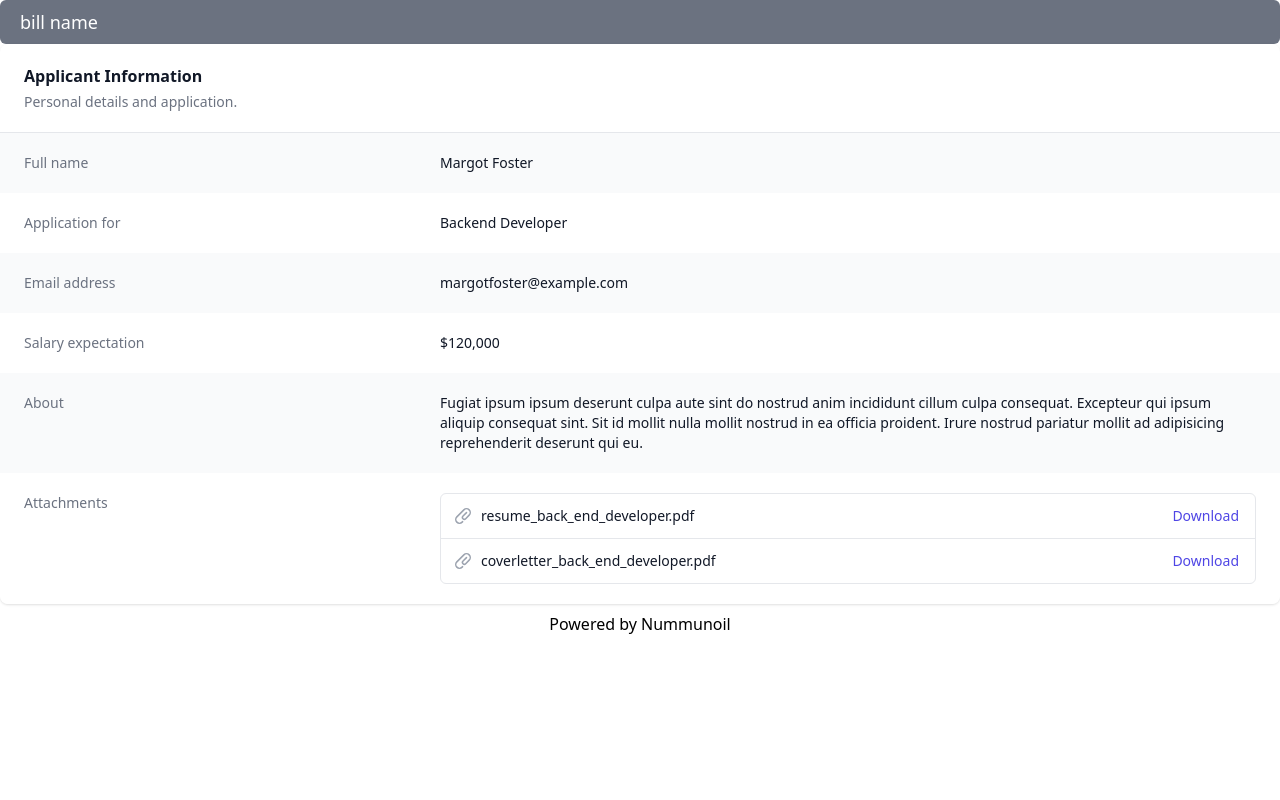
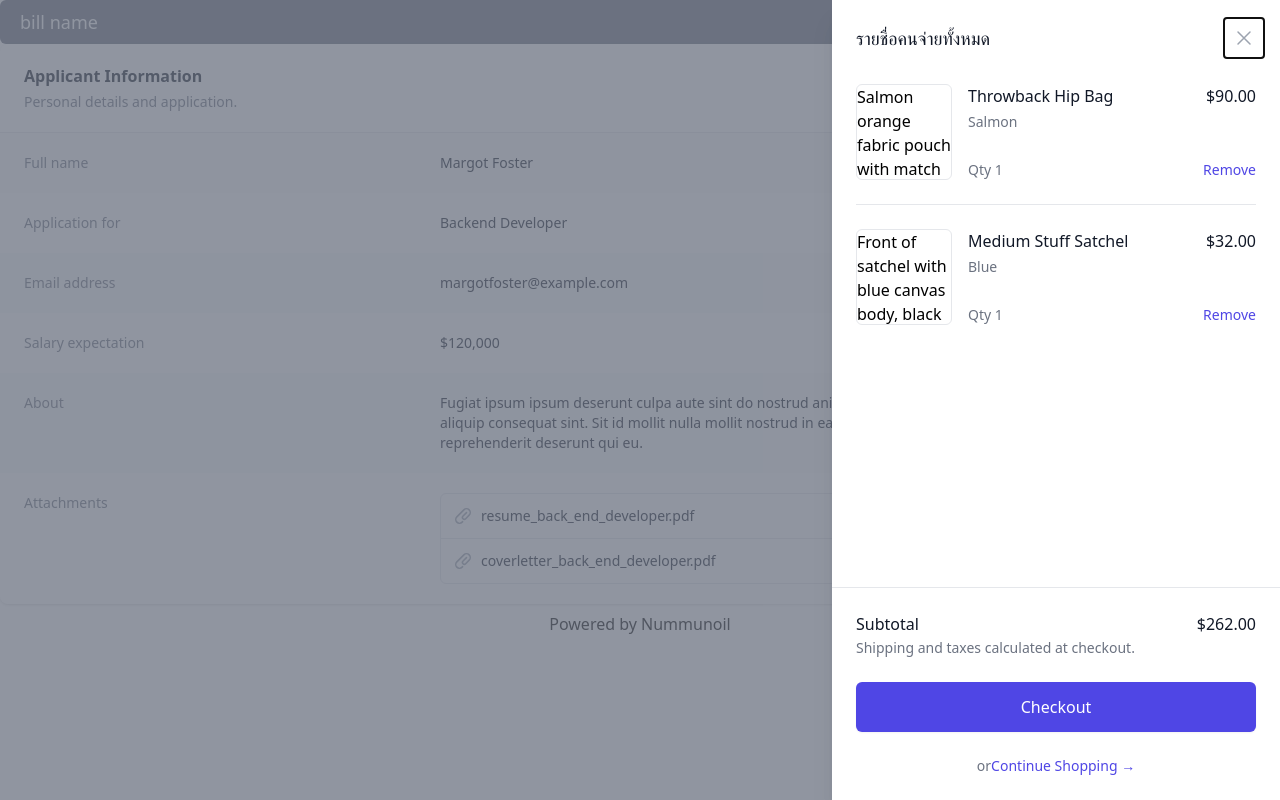
Before and after one commit to nummunoil/bill, a Next.js app: page / in a window 1280 px wide. Built offline with nearby package versions, Linux system fonts and the light colour scheme.

Commit message:
tailwind draft 2

```diff
--- a/components/bill.js
+++ b/components/bill.js
@@ -1,56 +1,67 @@
 import Head from "next/head";
 import Image from "next/image";
 import { useState } from "react";
+import SlideOver from "./slide";
 
 const assetPrefix = "/bill";
 
 export default function Bill() {
+  const [open, setOpen] = useState(true);
   const [billName, setBillName] = useState("bill name");
   return (
     <div>
-      <div className="bg-gray-500 text-white rounded-md px-5 py-2 text-lg font-medium">
+      <SlideOver clickOpen={open} />
+      <div
+        className="bg-gray-500 text-white rounded-md px-5 py-2 text-lg font-medium"
+        onClick={() => setOpen(!open)}
+      >
         {billName}
       </div>
-      <div class="overflow-hidden bg-white shadow sm:rounded-lg">
-        <div class="px-4 py-5 sm:px-6">
-          <h3 class="text-base font-semibold leading-6 text-gray-900">
+
+      <div className="overflow-hidden bg-white shadow sm:rounded-lg">
+        <div className="px-4 py-5 sm:px-6">
+          <h3 className="text-base font-semibold leading-6 text-gray-900">
             Applicant Information
           </h3>
-          <p class="mt-1 max-w-2xl text-sm text-gray-500">
+          <p className="mt-1 max-w-2xl text-sm text-gray-500">
             Personal details and application.
           </p>
         </div>
-        <div class="border-t border-gray-200">
+        <div className="border-t border-gray-200">
           <dl>
-            <div class="bg-gray-50 px-4 py-5 sm:grid sm:grid-cols-3 sm:gap-4 sm:px-6">
-              <dt class="text-sm font-medium text-gray-500">Full name</dt>
-              <dd class="mt-1 text-sm text-gray-900 sm:col-span-2 sm:mt-0">
+            <div className="bg-gray-50 px-4 py-5 sm:grid sm:grid-cols-3 sm:gap-4 sm:px-6">
+              <dt className="text-sm font-medium text-gray-500">Full name</dt>
+              <dd className="mt-1 text-sm text-gray-900 sm:col-span-2 sm:mt-0">
                 Margot Foster
               </dd>
             </div>
-            <div class="bg-white px-4 py-5 sm:grid sm:grid-cols-3 sm:gap-4 sm:px-6">
-              <dt class="text-sm font-medium text-gray-500">Application for</dt>
-              <dd class="mt-1 text-sm text-gray-900 sm:col-span-2 sm:mt-0">
+            <div className="bg-white px-4 py-5 sm:grid sm:grid-cols-3 sm:gap-4 sm:px-6">
+              <dt className="text-sm font-medium text-gray-500">
+                Application for
+              </dt>
+              <dd className="mt-1 text-sm text-gray-900 sm:col-span-2 sm:mt-0">
                 Backend Developer
               </dd>
             </div>
-            <div class="bg-gray-50 px-4 py-5 sm:grid sm:grid-cols-3 sm:gap-4 sm:px-6">
-              <dt class="text-sm font-medium text-gray-500">Email address</dt>
-              <dd class="mt-1 text-sm text-gray-900 sm:col-span-2 sm:mt-0">
+            <div className="bg-gray-50 px-4 py-5 sm:grid sm:grid-cols-3 sm:gap-4 sm:px-6">
+              <dt className="text-sm font-medium text-gray-500">
+                Email address
+              </dt>
+              <dd className="mt-1 text-sm text-gray-900 sm:col-span-2 sm:mt-0">
                 margotfoster@example.com
               </dd>
             </div>
-            <div class="bg-white px-4 py-5 sm:grid sm:grid-cols-3 sm:gap-4 sm:px-6">
-              <dt class="text-sm font-medium text-gray-500">
+            <div className="bg-white px-4 py-5 sm:grid sm:grid-cols-3 sm:gap-4 sm:px-6">
+              <dt className="text-sm font-medium text-gray-500">
                 Salary expectation
               </dt>
-              <dd class="mt-1 text-sm text-gray-900 sm:col-span-2 sm:mt-0">
+              <dd className="mt-1 text-sm text-gray-900 sm:col-span-2 sm:mt-0">
                 $120,000
               </dd>
             </div>
-            <div class="bg-gray-50 px-4 py-5 sm:grid sm:grid-cols-3 sm:gap-4 sm:px-6">
-              <dt class="text-sm font-medium text-gray-500">About</dt>
-              <dd class="mt-1 text-sm text-gray-900 sm:col-span-2 sm:mt-0">
+            <div className="bg-gray-50 px-4 py-5 sm:grid sm:grid-cols-3 sm:gap-4 sm:px-6">
+              <dt className="text-sm font-medium text-gray-500">About</dt>
+              <dd className="mt-1 text-sm text-gray-900 sm:col-span-2 sm:mt-0">
                 Fugiat ipsum ipsum deserunt culpa aute sint do nostrud anim
                 incididunt cillum culpa consequat. Excepteur qui ipsum aliquip
                 consequat sint. Sit id mollit nulla mollit nostrud in ea officia
@@ -58,17 +69,17 @@ export default function Bill() {
                 reprehenderit deserunt qui eu.
               </dd>
             </div>
-            <div class="bg-white px-4 py-5 sm:grid sm:grid-cols-3 sm:gap-4 sm:px-6">
-              <dt class="text-sm font-medium text-gray-500">Attachments</dt>
-              <dd class="mt-1 text-sm text-gray-900 sm:col-span-2 sm:mt-0">
+            <div className="bg-white px-4 py-5 sm:grid sm:grid-cols-3 sm:gap-4 sm:px-6">
+              <dt className="text-sm font-medium text-gray-500">Attachments</dt>
+              <dd className="mt-1 text-sm text-gray-900 sm:col-span-2 sm:mt-0">
                 <ul
                   role="list"
-                  class="divide-y divide-gray-200 rounded-md border border-gray-200"
+                  className="divide-y divide-gray-200 rounded-md border border-gray-200"
                 >
-                  <li class="flex items-center justify-between py-3 pl-3 pr-4 text-sm">
-                    <div class="flex w-0 flex-1 items-center">
+                  <li className="flex items-center justify-between py-3 pl-3 pr-4 text-sm">
+                    <div className="flex w-0 flex-1 items-center">
                       <svg
-                        class="h-5 w-5 flex-shrink-0 text-gray-400"
+                        className="h-5 w-5 flex-shrink-0 text-gray-400"
                         viewBox="0 0 20 20"
                         fill="currentColor"
                         aria-hidden="true"
@@ -79,23 +90,23 @@ export default function Bill() {
                           clip-rule="evenodd"
                         />
                       </svg>
-                      <span class="ml-2 w-0 flex-1 truncate">
+                      <span className="ml-2 w-0 flex-1 truncate">
                         resume_back_end_developer.pdf
                       </span>
                     </div>
-                    <div class="ml-4 flex-shrink-0">
+                    <div className="ml-4 flex-shrink-0">
                       <a
                         href="#"
-                        class="font-medium text-indigo-600 hover:text-indigo-500"
+                        className="font-medium text-indigo-600 hover:text-indigo-500"
                       >
                         Download
                       </a>
                     </div>
                   </li>
-                  <li class="flex items-center justify-between py-3 pl-3 pr-4 text-sm">
-                    <div class="flex w-0 flex-1 items-center">
+                  <li className="flex items-center justify-between py-3 pl-3 pr-4 text-sm">
+                    <div className="flex w-0 flex-1 items-center">
                       <svg
-                        class="h-5 w-5 flex-shrink-0 text-gray-400"
+                        className="h-5 w-5 flex-shrink-0 text-gray-400"
                         viewBox="0 0 20 20"
                         fill="currentColor"
                         aria-hidden="true"
@@ -106,14 +117,14 @@ export default function Bill() {
                           clip-rule="evenodd"
                         />
                       </svg>
-                      <span class="ml-2 w-0 flex-1 truncate">
+                      <span className="ml-2 w-0 flex-1 truncate">
                         coverletter_back_end_developer.pdf
                       </span>
                     </div>
-                    <div class="ml-4 flex-shrink-0">
+                    <div className="ml-4 flex-shrink-0">
                       <a
                         href="#"
-                        class="font-medium text-indigo-600 hover:text-indigo-500"
+                        className="font-medium text-indigo-600 hover:text-indigo-500"
                       >
                         Download
                       </a>
--- /dev/null
+++ b/components/slide.js
@@ -0,0 +1,194 @@
+import { Fragment, useState, useEffect } from "react";
+import { Dialog, Transition } from "@headlessui/react";
+
+const people = [
+  {
+    id: 1,
+    name: "Throwback Hip Bag",
+    href: "#",
+    color: "Salmon",
+    price: "$90.00",
+    quantity: 1,
+    imageSrc:
+      "https://tailwindui.com/img/ecommerce-images/shopping-cart-page-04-product-01.jpg",
+    imageAlt:
+      "Salmon orange fabric pouch with match zipper, gray zipper pull, and adjustable hip belt.",
+  },
+  {
+    id: 2,
+    name: "Medium Stuff Satchel",
+    href: "#",
+    color: "Blue",
+    price: "$32.00",
+    quantity: 1,
+    imageSrc:
+      "https://tailwindui.com/img/ecommerce-images/shopping-cart-page-04-product-02.jpg",
+    imageAlt:
+      "Front of satchel with blue canvas body, black straps and handle, drawstring top, and front zipper pouch.",
+  },
+  // More people...
+];
+
+export default function SlideOver({ clickOpen }) {
+  const [open, setOpen] = useState(true);
+  useEffect(() => {
+    setOpen(true);
+
+    return () => {
+      clickOpen;
+    };
+  }, [clickOpen]);
+
+  return (
+    <Transition.Root show={open} as={Fragment}>
+      <Dialog as="div" className="relative z-10" onClose={setOpen}>
+        <Transition.Child
+          as={Fragment}
+          enter="ease-in-out duration-500"
+          enterFrom="opacity-0"
+          enterTo="opacity-100"
+          leave="ease-in-out duration-500"
+          leaveFrom="opacity-100"
+          leaveTo="opacity-0"
+        >
+          <div className="fixed inset-0 bg-gray-500 bg-opacity-75 transition-opacity" />
+        </Transition.Child>
+
+        <div className="fixed inset-0 overflow-hidden">
+          <div className="absolute inset-0 overflow-hidden">
+            <div className="pointer-events-none fixed inset-y-0 right-0 flex max-w-full pl-10">
+              <Transition.Child
+                as={Fragment}
+                enter="transform transition ease-in-out duration-500 sm:duration-700"
+                enterFrom="translate-x-full"
+                enterTo="translate-x-0"
+                leave="transform transition ease-in-out duration-500 sm:duration-700"
+                leaveFrom="translate-x-0"
+                leaveTo="translate-x-full"
+              >
+                <Dialog.Panel className="pointer-events-auto w-screen max-w-md">
+                  <div className="flex h-full flex-col overflow-y-scroll bg-white shadow-xl">
+                    <div className="flex-1 overflow-y-auto px-4 py-6 sm:px-6">
+                      <div className="flex items-start justify-between">
+                        <Dialog.Title className="text-lg font-medium text-gray-900">
+                          รายชื่อคนจ่ายทั้งหมด
+                        </Dialog.Title>
+                        <div className="ml-3 flex h-7 items-center">
+                          <button
+                            type="button"
+                            className="-m-2 p-2 text-gray-400 hover:text-gray-500"
+                            onClick={() => setOpen(false)}
+                          >
+                            <span className="sr-only">Close</span>
+                            <svg
+                              className="h-6 w-6"
+                              fill="none"
+                              viewBox="0 0 24 24"
+                              stroke-width="1.5"
+                              stroke="currentColor"
+                              aria-hidden="true"
+                            >
+                              <path
+                                stroke-linecap="round"
+                                stroke-linejoin="round"
+                                d="M6 18L18 6M6 6l12 12"
+                              />
+                            </svg>
+                          </button>
+                        </div>
+                      </div>
+
+                      <div className="mt-8">
+                        <div className="flow-root">
+                          <ul
+                            role="list"
+                            className="-my-6 divide-y divide-gray-200"
+                          >
+                            {people.map((person, index) => (
+                              <li
+                                key={`product_${index}`}
+                                className="flex py-6"
+                              >
+                                <div className="h-24 w-24 flex-shrink-0 overflow-hidden rounded-md border border-gray-200">
+                                  {person.imageAlt}
+                                  {/* <img
+                                    src={product.imageSrc}
+                                    alt={product.imageAlt}
+                                    className="h-full w-full object-cover object-center"
+                                  /> */}
+                                </div>
+
+                                <div className="ml-4 flex flex-1 flex-col">
+                                  <div>
+                                    <div className="flex justify-between text-base font-medium text-gray-900">
+                                      <h3>
+                                        <a href={person.href}>{person.name}</a>
+                                      </h3>
+                                      <p className="ml-4">{person.price}</p>
+                                    </div>
+                                    <p className="mt-1 text-sm text-gray-500">
+                                      {person.color}
+                                    </p>
+                                  </div>
+                                  <div className="flex flex-1 items-end justify-between text-sm">
+                                    <p className="text-gray-500">
+                                      Qty {person.quantity}
+                                    </p>
+
+                                    <div className="flex">
+                                      <button
+                                        type="button"
+                                        className="font-medium text-indigo-600 hover:text-indigo-500"
+                                      >
+                                        Remove
+                                      </button>
+                                    </div>
+                                  </div>
+                                </div>
+                              </li>
+                            ))}
+                          </ul>
+                        </div>
+                      </div>
+                    </div>
+
+                    <div className="border-t border-gray-200 px-4 py-6 sm:px-6">
+                      <div className="flex justify-between text-base font-medium text-gray-900">
+                        <p>Subtotal</p>
+                        <p>$262.00</p>
+                      </div>
+                      <p className="mt-0.5 text-sm text-gray-500">
+                        Shipping and taxes calculated at checkout.
+                      </p>
+                      <div className="mt-6">
+                        <a
+                          href="#"
+                          className="flex items-center justify-center rounded-md border border-transparent bg-indigo-600 px-6 py-3 text-base font-medium text-white shadow-sm hover:bg-indigo-700"
+                        >
+                          Checkout
+                        </a>
+                      </div>
+                      <div className="mt-6 flex justify-center text-center text-sm text-gray-500">
+                        <p>
+                          or
+                          <button
+                            type="button"
+                            className="font-medium text-indigo-600 hover:text-indigo-500"
+                            onClick={() => setOpen(false)}
+                          >
+                            Continue Shopping
+                            <span aria-hidden="true"> &rarr;</span>
+                          </button>
+                        </p>
+                      </div>
+                    </div>
+                  </div>
+                </Dialog.Panel>
+              </Transition.Child>
+            </div>
+          </div>
+        </div>
+      </Dialog>
+    </Transition.Root>
+  );
+}
--- a/next.config.js
+++ b/next.config.js
@@ -4,7 +4,7 @@ console.log("process.env.NODE_ENV : ", process.env.NODE_ENV);
 const isProd = process.env.NODE_ENV === "production";
 const nextConfig = {
   reactStrictMode: true,
-  assetPrefix: isProd ? "/bill/" : "./",
+  assetPrefix: isProd ? "/bill/" : "",
   images: {
     unoptimized: true,
   },
--- a/package.json
+++ b/package.json
@@ -15,6 +15,7 @@
     "react-dom": "18.2.0"
   },
   "devDependencies": {
+    "@headlessui/react": "^1.7.13",
     "autoprefixer": "^10.4.14",
     "eslint": "8.37.0",
     "eslint-config-next": "13.2.4",
--- a/pages/api/hello.js
+++ b/pages/api/hello.js
@@ -1,5 +1,5 @@
 // Next.js API route support: https://nextjs.org/docs/api-routes/introduction
 
 export default function handler(req, res) {
-  res.status(200).json({ name: 'John Doe' })
+  res.status(200).json({ name: "John Doe" });
 }
--- a/pages/index.js
+++ b/pages/index.js
@@ -7,7 +7,7 @@ export default function Home() {
   return (
     <div>
       <Head>
-        <title>splitting bills with friends</title>
+        <title>Splitting bills with friends</title>
         <meta
           name="Drop some money"
           content="Check, check, check, check that money"
```
Also changed, not shown: 1 other file (tests, documents, lock files or other folders).
